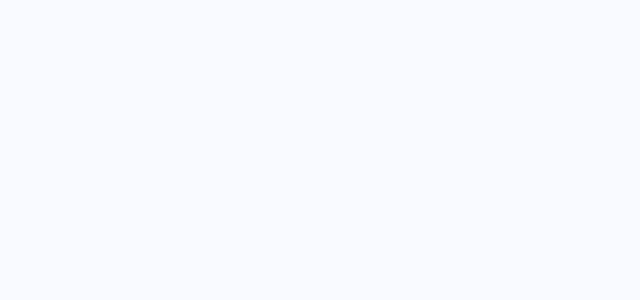
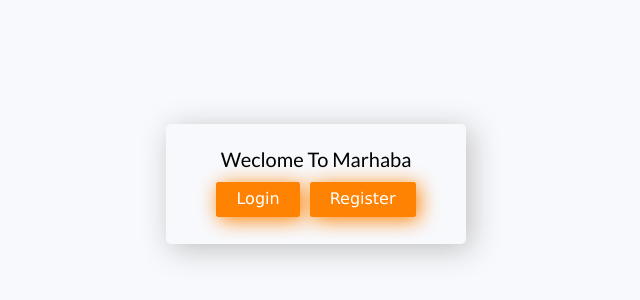
Before and after one commit to ElbouhmydyAbdelmoughit/Marhaba-Delivery-Application, a React (Create React App) app in the folder client/: page / in a window 1280 px wide. Before the commit this address had no page. Shown: the part 216-516 px from the top of the page, without its empty margins (324-964 px from the left). Built offline with nearby package versions, Linux system fonts and the light colour scheme.

Commit message:
create validation inputs from form register

```diff
--- a/client/package.json
+++ b/client/package.json
@@ -8,6 +8,7 @@
     "@testing-library/user-event": "^13.5.0",
     "axios": "^1.1.3",
     "bootstrap-icons": "^1.9.1",
+    "history": "^5.3.0",
     "react": "^18.2.0",
     "react-bootstrap-icons": "^1.9.1",
     "react-dom": "^18.2.0",
--- a/client/public/index.html
+++ b/client/public/index.html
@@ -13,9 +13,6 @@
       href="https://fonts.googleapis.com/css?family=Lato:300,400,700,900&display=swap"
       rel="stylesheet"
     />
-    <!-- <link rel="apple-touch-icon" href="%PUBLIC_URL%/logo192.png" />
-
-    <link rel="manifest" href="%PUBLIC_URL%/manifest.json" /> -->
 
     <title>React App</title>
   </head>
--- a/client/src/App.js
+++ b/client/src/App.js
@@ -9,9 +9,9 @@ const App = () => {
   return (
     <BrowserRouter>
       <Routes>
-        <Route path="home" element={<Home />} />
-        <Route path="Login" element={<Login />} />
-        <Route path="Register" element={<Register />} />
+        <Route exact path="/" element={<Home />} />
+        <Route exact path="Login" element={<Login />} />
+        <Route exact path="Register" element={<Register />} />
       </Routes>
     </BrowserRouter>
   );
--- a/client/src/components/Home/Home.css
+++ b/client/src/components/Home/Home.css
@@ -0,0 +1,48 @@
+* {
+  padding: 0;
+  margin: 0;
+  box-sizing: border-box;
+}
+
+.div_home{
+  height: 100vh;
+  width: 100vw;
+  display: flex;
+  justify-content: center;
+  align-items: center;
+  font-family: Verdana, Geneva, Tahoma, sans-serif;
+}
+.container_home{
+  text-align: center;
+  min-width: 300px;
+  min-height: 120px;
+  border-radius: 5px;
+  box-shadow: 5px 5px 30px rgb(191, 191, 191);
+  padding: 20px 10px;
+}
+.container h5{
+  text-align: center;
+}
+.btn_login{
+  border-radius: 3px;
+  box-shadow: inset 3px 3px 20px #FF8303,3px 3px 20px rgba(255, 131, 3, 1);
+  border: none;
+  margin-right: 5px;
+  padding: 3px 20px;
+  background-color: #FF8303;
+}
+.btn_login .text_login{
+  color: white;
+}
+.btn_register{
+  border-radius: 3px;
+  box-shadow: inset 3px 3px 20px #FF8303,3px 3px 20px rgba(255, 131, 3, 1);
+  background-color: #FF8303;
+  border: none;
+  margin-left: 5px;
+  padding: 3px 20px;
+}
+
+.btn_register .text_register{
+  color: white;
+}
--- a/client/src/components/Home/Home.js
+++ b/client/src/components/Home/Home.js
@@ -1,42 +1,23 @@
 import { Link } from "react-router-dom";
+import "./Home.css";
 
 const Home = () => {
   return (
-    <div>
-      <div>
-        <nav className="navbar navbar-expand-sm navbar-light bg-light">
-          <a className="navbar-brand" href="#">
-            Navbar
-          </a>
-          <button
-            className="navbar-toggler"
-            type="button"
-            data-toggle="collapse"
-            data-target="#navbarNav"
-            aria-controls="navbarNav"
-            aria-expanded="false"
-            aria-label="Toggle navigation"
-          >
-            <span className="navbar-toggler-icon"></span>
-          </button>
-          <div className="collapse navbar-collapse" id="navbarNav">
-            <ul className="navbar-nav">
-              <li className="nav-item active ">
-                <Link to="/Login" className="nav-link ">
-                  Login
-                </Link>
-              </li>
+    <div className="div_home">
+      <div className="container_home">
+        <h5>Weclome To Marhaba</h5>
+        <button className="btn_login">
+          <Link className="text_login" to="/Login">
+            Login
+          </Link>
+        </button>
 
-              <li className="nav-item">
-                <Link to="/Register" className="nav-link text-end">
-                  Register
-                </Link>
-              </li>
-            </ul>
-          </div>
-        </nav>
+        <button className="btn_register">
+          <Link className="text_register" to="/Register">
+            Register
+          </Link>
+        </button>
       </div>
-      <h1>Welcome To Home Page</h1>
     </div>
   );
 };
--- a/client/src/components/Login/Login.js
+++ b/client/src/components/Login/Login.js
@@ -1,5 +1,4 @@
 import { Link } from "react-router-dom";
-import { FaFacebook } from "react-icons/fa";
 import "./Login.css";
 
 const Login = () => {
--- a/client/src/components/Register/Register.js
+++ b/client/src/components/Register/Register.js
@@ -1,22 +1,26 @@
 import { useState } from "react";
 import { Link } from "react-router-dom";
-// import Login from "../Login/Login";
-// import axios from "axios";
+import axios from "axios";
 import { ToastContainer, toast } from "react-toastify";
 import "react-toastify/dist/ReactToastify.css";
 
+const URL = "http://localhost:8080/api/auth/";
+
+/**
+ * If the type is error, then display an error message. If the type is success, then display a success
+ * message.
+ * @param type - This is the type of the toast. It can be either error or success.
+ * @param message - The message you want to display
+ */
 const generator = (type, message) => {
   if (type === "error") {
-    toast.error(message, { position: "top-right" });
+    toast.error(message, { position: "bottom-right" });
   }
   if (type === "success") {
-    toast.success(message, { position: "top-right" });
+    toast.success(message, { position: "bottom-right" });
   }
 };
-// const generateError = (error) =>
-//   toast.error(error, {
-//     position: "top-right",
-//   });
+
 const Register = () => {
   /* Create use state */
 
@@ -32,12 +36,34 @@ const Register = () => {
     setUser({ ...user, [id]: value });
   };
 
-  const handleSubmit = (e) => {
+  const handleSubmit = async (e) => {
     e.preventDefault();
-    if (!user.name) {
-      generator("error", "please enter name");
-    } else {
-      generator("success", "Good name");
+    if (user.name.trim() === "") {
+      console.log("entre name");
+    }
+    if (user.email.trim() === "") {
+      console.log("entre email");
+    }
+    if (user.password.trim() === "") {
+      console.log("entre password");
+    }
+    if (user.confirm_password.trim() === "") {
+      console.log("entre confirm password");
+      if (user.password !== user.confirm_password) {
+        console.log("password or confirm password incorrect");
+      }
+    }
+    try {
+      const data = await axios.post(URL + "register", {
+        ...user,
+      });
+      if (data) {
+        generator("success", "data is sended successfully");
+      } else {
+        console.log("not ok");
+      }
+    } catch (error) {
+      generator("error", error);
     }
   };
 
--- a/client/src/index.js
+++ b/client/src/index.js
@@ -1,5 +1,6 @@
 import ReactDom from "react-dom/client";
 import App from "./App";
+
 const root = ReactDom.createRoot(document.getElementById("root"));
 
 root.render(<App />);
```
Also changed, not shown: 2 other files (tests, documents, lock files or other folders).
